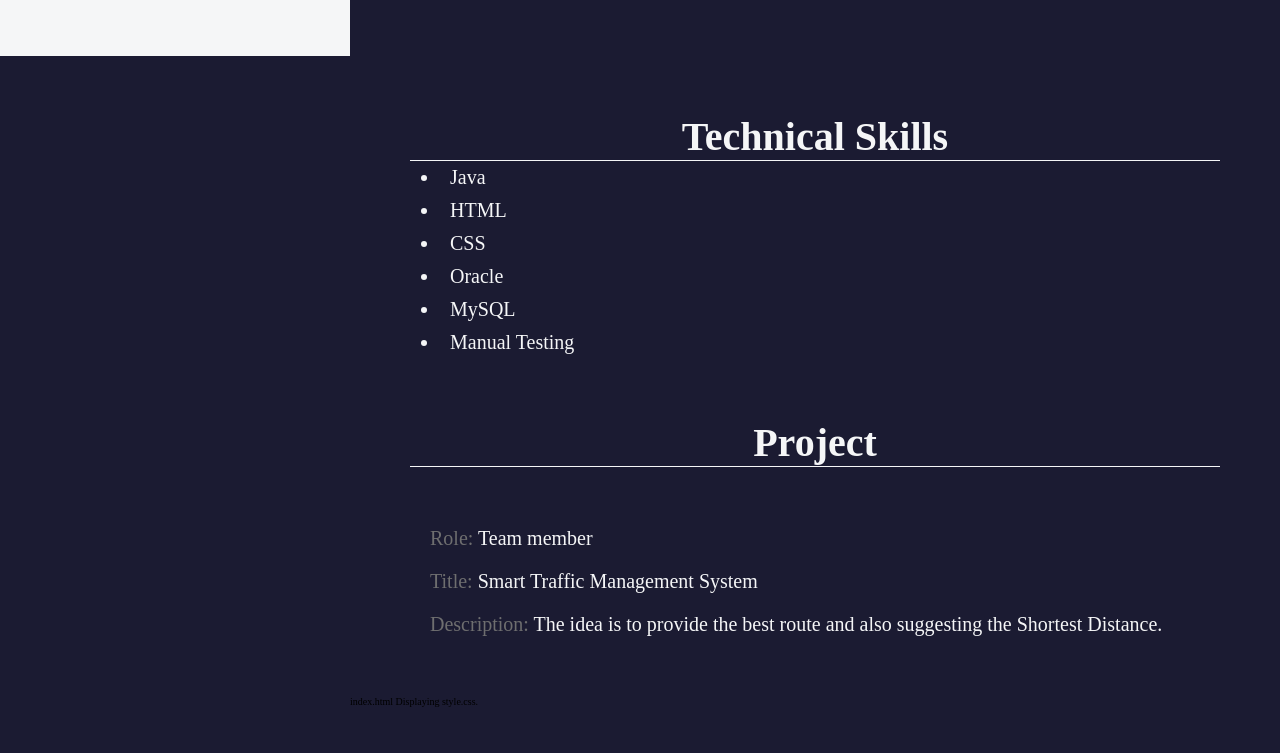
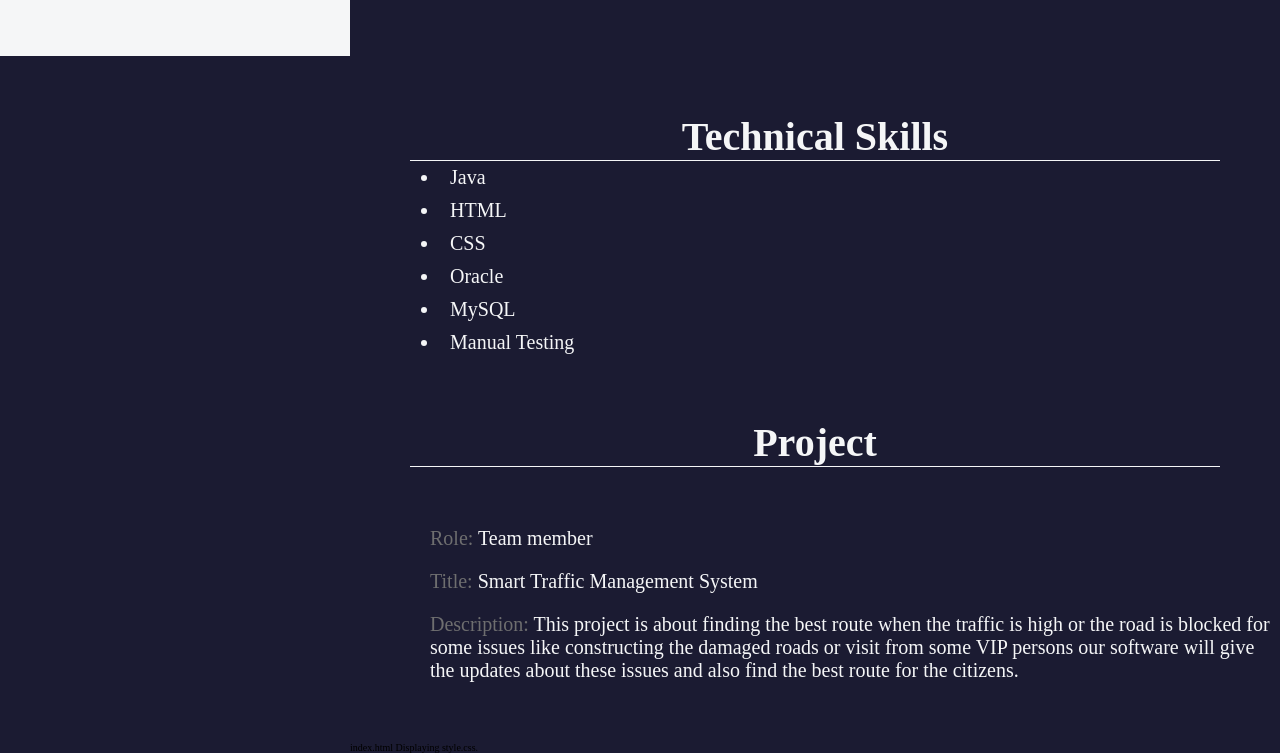
Before and after one commit to AnushaV99/Anuhv.github.io, a plain HTML site: page index.html in a window 1280 px wide. Shown: the part 744-1497 px from the top of the page. Before the commit the page ends 1451 px from the top, so only its background shows below. Drawn offline with Linux system fonts and the light colour scheme.

Commit message:
Update index.html

```diff
--- a/index.html
+++ b/index.html
@@ -86,7 +86,7 @@
         <div class="det">
     <h3><span>Role: </span>Team member</h3>
     <h3><span>Title: </span>Smart Traffic Management System </h3>
-    <h3><span>Description: </span>The idea is to provide the best route and also suggesting the Shortest Distance.</h3>
+    <h3><span>Description: </span>This project is about finding the best route when the traffic is high or the road is blocked for some issues like constructing the damaged roads or visit from some VIP persons our software will give the updates about these issues and also find the best route for the citizens.</h3>
             </div>
 </div>
 </section>
```
